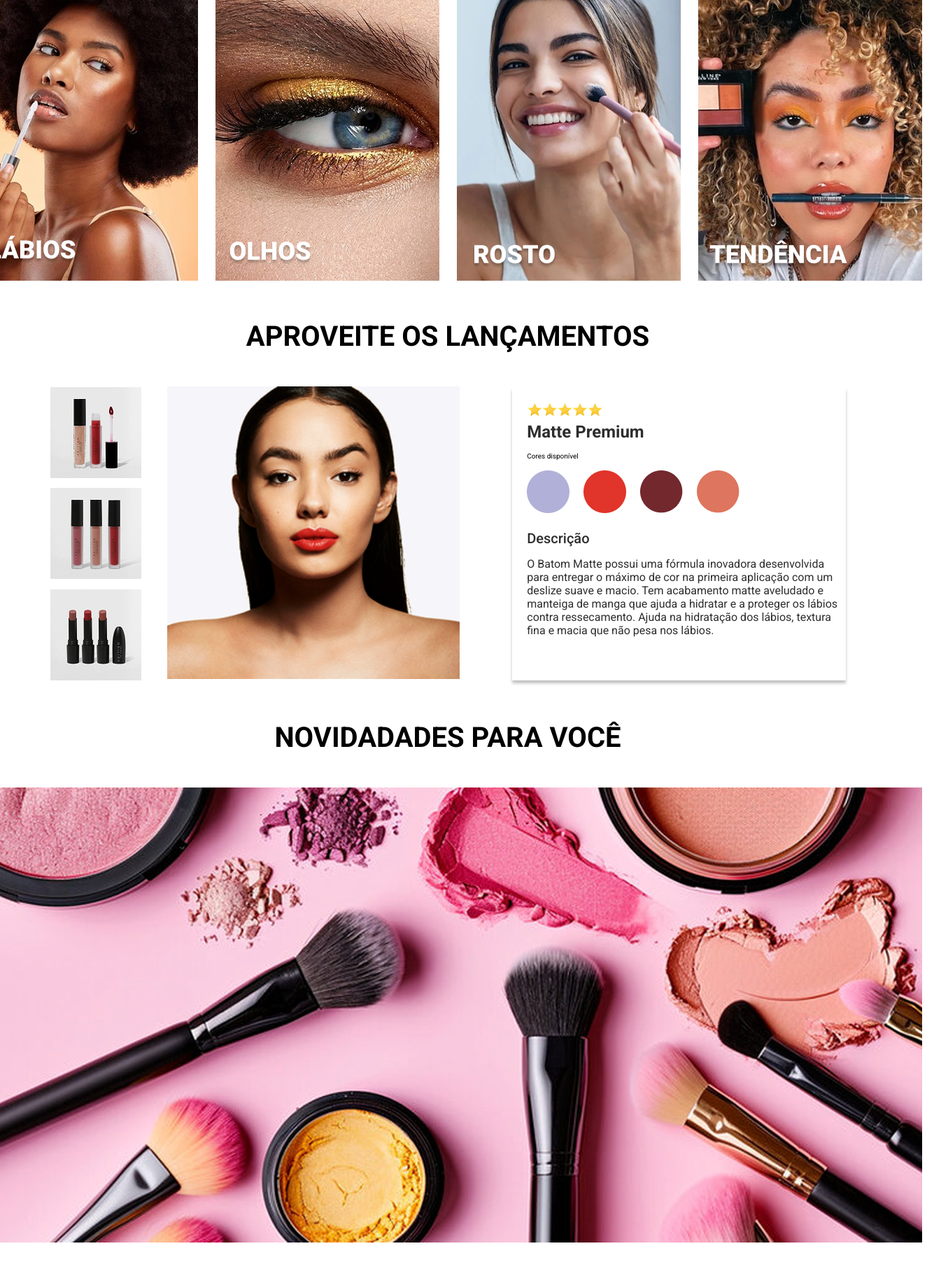
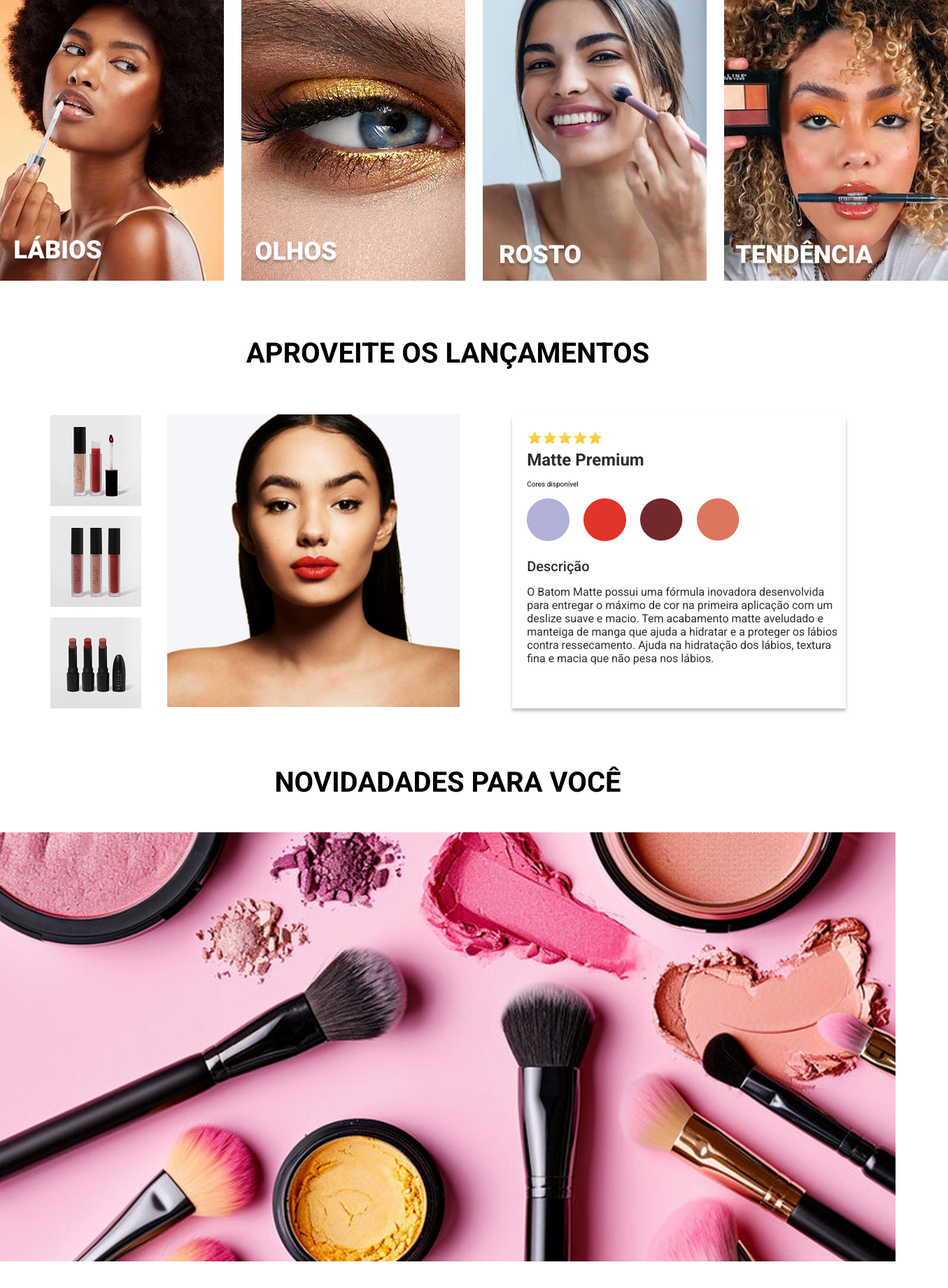
Before and after one commit to rsvdrigo/LandingPagePassoia, a React (Vite) app: page / in a window 1280 px wide. Shown: the part 1032-2872 px from the top of the page at 70% size, 1355 px wide, since content can reach past the window. Built offline with nearby package versions, Linux system fonts and the light colour scheme.

Commit message:
fix(Looks, News4u, Release): add max width to responsive mode

```diff
--- a/src/Components/Looks/Looks.jsx
+++ b/src/Components/Looks/Looks.jsx
@@ -4,7 +4,7 @@ import {Lips, Eyes, Face, Tendency} from "../../assets/imgs"
 function Looks() {
     return (
         <>
-            <section>
+            <section className="Looks-Container">
                 <h2>LOOKS E DICAS DE MAQUIAGEM</h2>
                 <div className="cards-container">
                     <img src={Lips} alt=""/>
--- a/src/Components/Looks/Looks.scss
+++ b/src/Components/Looks/Looks.scss
@@ -1,16 +1,22 @@
 @import url('https://fonts.googleapis.com/css2?family=Roboto:ital,wght@0,100..900;1,100..900&display=swap');
 
 
-section {
+.Looks-Container {
     display: flex;
     justify-content: center;
     flex-direction: column;
     margin-top: 7vh;
     align-items: center;
 
+
 }
 
-section h2 {
+.Looks-Container img{
+    width: 400px;
+    max-width: 100%;
+}
+
+.Looks-Container  h2 {
     font-family: "Roboto", sans-serif;
     font-size: 40px;
     font-weight: 700;
--- a/src/Components/News4u/News4u.scss
+++ b/src/Components/News4u/News4u.scss
@@ -1,14 +1,15 @@
 @import url('https://fonts.googleapis.com/css2?family=Roboto:ital,wght@0,100..900;1,100..900&display=swap');
 
 
-section {
+.News4u-container {
     display: flex;
     justify-content: center;
     flex-direction: column;
     align-items: center;
+    margin-top: 10vh;
 }
 
-section h2 {
+.News4u-container h2 {
     font-family: "Roboto", sans-serif;
     font-size: 40px;
     font-weight: 700;
@@ -19,3 +20,7 @@ section h2 {
     margin-bottom: 67px;
 
 }
+.News4u-container img{
+    width: 1700px;
+    max-width: 100%;
+}
--- a/src/Components/Releases/Releases.jsx
+++ b/src/Components/Releases/Releases.jsx
@@ -7,7 +7,7 @@ function Release () {
 const [LipsColor, setLipsColor] = useState(RedLips);
   return (
     <>
-    <section>
+    <section className="release-section">
         <h2>APROVEITE OS LANÇAMENTOS</h2>
         <div className="release-container">
             <div className="release-imgs">
--- a/src/Components/Releases/Releases.scss
+++ b/src/Components/Releases/Releases.scss
@@ -1,9 +1,24 @@
 
+.release-section{
+    margin-top: 10vh;
+    display: flex;
+    flex-direction: column;
+    justify-content: center;
+    align-items: center;
 
+    h2{
+    font-family: "Roboto", sans-serif;
+    font-size: 40px;
+    font-weight: 700;
+    margin-bottom: 4vh;
+    }
+
+}
 .release-container{
     display: flex;
     justify-content: center;
     align-items: center;
+    margin-top: 4vh;
 
 }
 
```
